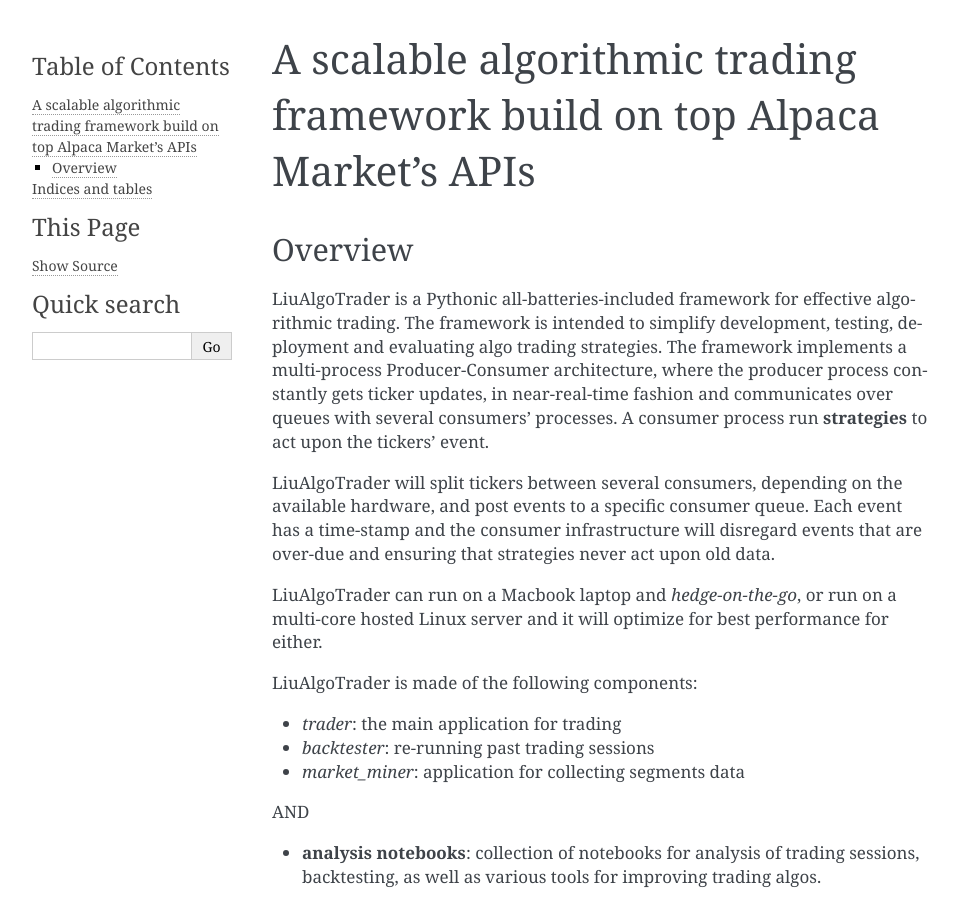
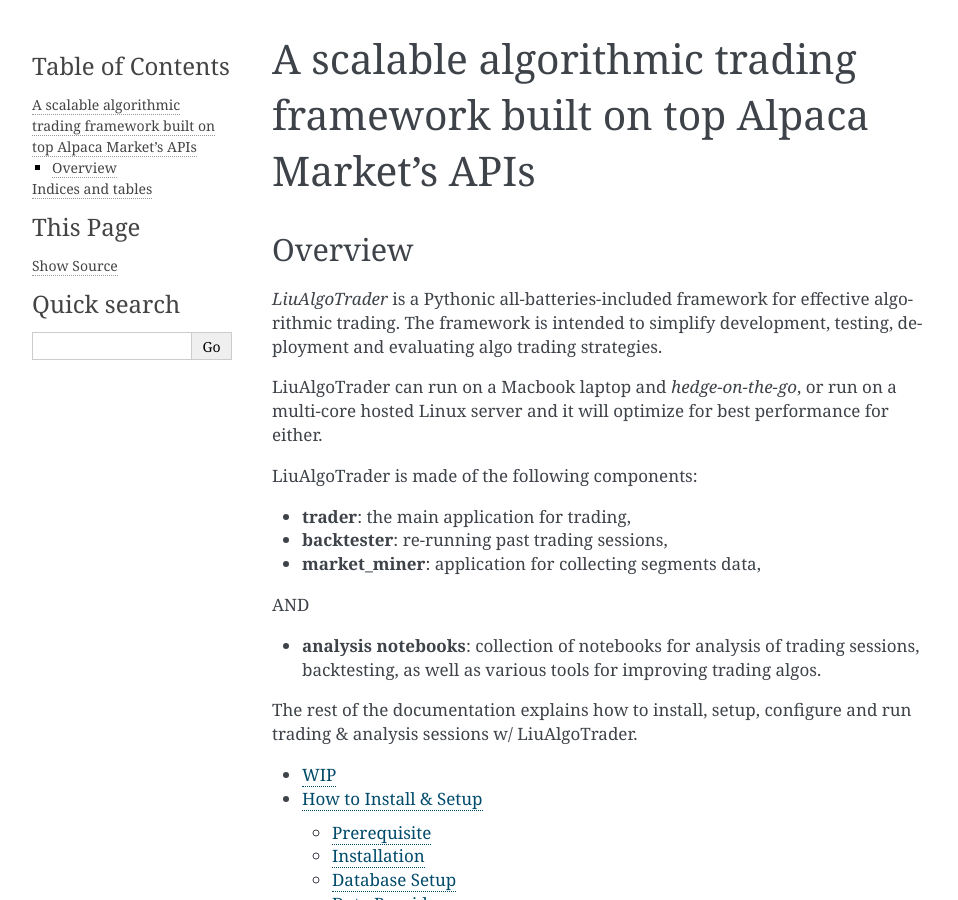
Before and after one commit to amor71/LiuAlgoTrader, a Sphinx documentation site: the page built from docs/source/index.rst, in a window 1280 px wide and 900 px high. Shown: the whole window, without its empty margins (148-1106 px from the left). Built offline with Sphinx 7.4.7, drawn with Linux system fonts in a browser that asks for light colours.

Commit message:
updated documentation

```diff
--- a/docs/source/How to Contribute.rst
+++ b/docs/source/How to Contribute.rst
@@ -1,7 +1,7 @@
 How to Contribute
 =================
 
-Would you like to help me complete & evolve LiuAlgoTrader?
+Would you like to help me complete & evolve `LiuAlgoTrader`?
 Do you have a suggestion, comment, idea for improvement or
-a have a wish-list item? Don't be shy and email me at
+a have wish-list items? Don't be shy and email me at
 amichay@sgeltd.com
--- a/docs/source/Installation & Setup.rst
+++ b/docs/source/Installation & Setup.rst
@@ -3,7 +3,7 @@
 How to Install & Setup
 ======================
 
-This section describes the sets and processes to install and setup LiuAlgoTrader for first use.
+This section describes the sets and processes to install and setup `LiuAlgoTrader` for first use.
 
 Prerequisite
 ------------
--- a/docs/source/WIP.rst
+++ b/docs/source/WIP.rst
@@ -1,7 +1,7 @@
 WIP
 ===
 
-LiuAlgoTrader is Work-In-Progress, however it is a fully
+`LiuAlgoTrader` is in work-in-progress mode, however it is a fully
 functional framework that may be used almost out-of-the-box.
 Assistance in development is highly appreciated,
 as well as comments and suggestions. Please check the
--- a/docs/source/index.rst
+++ b/docs/source/index.rst
@@ -1,26 +1,13 @@
-A scalable algorithmic trading framework build on top Alpaca Market's APIs
+A scalable algorithmic trading framework built on top Alpaca Market's APIs
 ==========================================================================
 
 Overview
 ^^^^^^^^
 
-LiuAlgoTrader is a Pythonic all-batteries-included framework
+`LiuAlgoTrader` is a Pythonic all-batteries-included framework
 for effective algorithmic trading. The framework is
 intended to simplify development, testing,
 deployment and evaluating algo trading strategies.
-The framework implements a multi-process
-Producer-Consumer architecture, where the producer
-process constantly gets ticker updates,
-in near-real-time fashion and communicates over queues
-with several consumers' processes. A consumer process
-run **strategies** to act upon the tickers' event.
-
-LiuAlgoTrader will split tickers between several consumers,
-depending on the available hardware, and post events
-to a specific consumer queue. Each event has a
-time-stamp and the consumer infrastructure will
-disregard events that are over-due and ensuring
-that strategies never act upon old data.
 
 LiuAlgoTrader can run on a Macbook laptop and
 *hedge-on-the-go*, or run on a multi-core hosted Linux server
@@ -28,9 +15,9 @@
 
 LiuAlgoTrader is made of the following components:
 
-- *trader*: the main application for trading
-- *backtester*: re-running past trading sessions
-- *market_miner*: application for collecting segments data
+- **trader**: the main application for trading,
+- **backtester**: re-running past trading sessions,
+- **market_miner**: application for collecting segments data,
 
 AND
 
```
Also changed, not shown: docs/source/Analysis.rst (+5 -7 lines).
